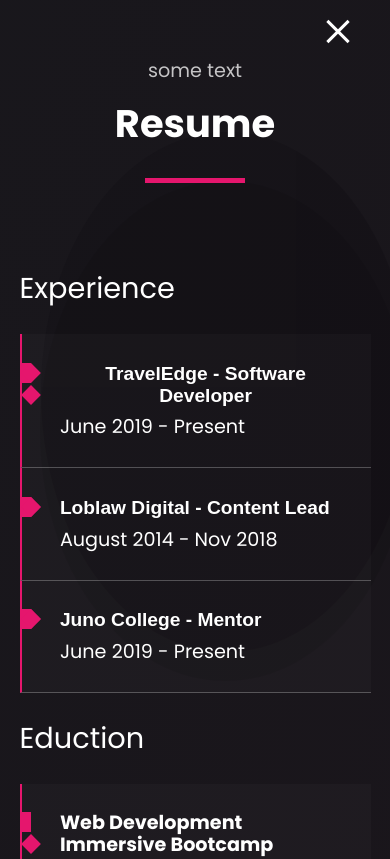
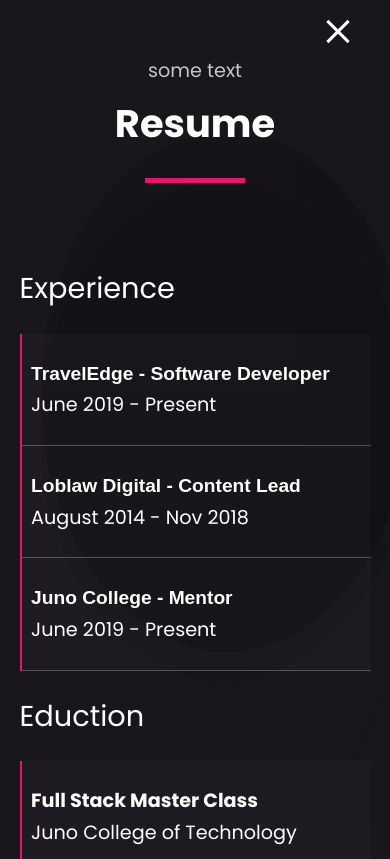
Before and after one commit to CianORuanaidh/cianoruanaidh_site_2020, a React (Create React App) app: page /resume in a window 390 px wide. Shown: the top 859 px of the page. Built offline with nearby package versions, Linux system fonts and the light colour scheme.

Commit message:
Clean up and some responsive fixes

```diff
--- a/src/components/AboutMe.js
+++ b/src/components/AboutMe.js
@@ -18,7 +18,7 @@
                 When I'm not coding I love doingthis like this.</p>
         </div>
         <div className="about-me-footer">
-            <p><strong>email: </strong> <a href="google.com">oruanaidh.cian@gmail.com</a> </p>
+            <p><strong>email: </strong> <a href="mailto:oruanaidh.cian@gmail.com">oruanaidh.cian@gmail.com</a></p>
             <HeroSocialLinks></HeroSocialLinks>
         <a href={ressuemPfd} target="_blank" rel="noopener noreferrer" className="download-resume">Resume download</a>
         </div>
--- a/src/components/Contact.js
+++ b/src/components/Contact.js
@@ -19,17 +19,15 @@
             <p>If you like my work, want to share some ideas, or just want to say hi, I'd love to hear from you.</p>
             <ul className="contact-list">
                 <li className="contact-list-element">
-                    <span className="contact-icon"><FontAwesomeIcon icon={faPaperPlane} /></span>
+                    <span className="contact-icon"><FontAwesomeIcon icon={faPaperPlane} title="email link icon"/></span>
                     <div className="contact-list-element-content">
-                        <label>email</label>
-                        <p>oruanaidh.cian@gmail.com</p>
+                        <a href="mailto:oruanaidh.cian@gmail.com" target="_blank" rel="noopener noreferrer">oruanaidh.cian@gmail.com</a>
                     </div>
                 </li>
                 <li className="contact-list-element">
-                    <span className="contact-icon"><FontAwesomeIcon icon={faLinkedinIn} /></span>
+                    <span className="contact-icon"><FontAwesomeIcon icon={faLinkedinIn} title="LinkedIn link icon" /></span>
                     <div className="contact-list-element-content">
-                        <label>linkedIn</label>
-                        <p>https://ca.linkedin.com/in/cian-o-ruanaidh-151b3455</p>
+                        <a href="mailto:oruanaidh.cian@gmail.com" target="_blank" rel="noopener noreferrer">linkedIn</a>
                     </div>
                 </li>
             </ul>
--- a/src/components/MyResume.js
+++ b/src/components/MyResume.js
@@ -76,18 +76,22 @@
                 bullets : [
                     'Drove quality and accuracy for all product content across nine Loblaws Click & Collect websites',
                     'Established product content model based off of upstream and downstream dependencies',
-                    // 'Designed and implemented all initial processes for product enrichment as well as best practices and guidelines for product content & photography',
-                    // 'Developed, published and maintained in-house analytic dashboards and reports for Online Store Catalogue data',
-                    // 'Partnered with automation and development teams to develop tools to update and QA Click & Collect website automatically'
                 ]
             }
         ],
-        // keyAchievements: "Part of core team that built Click & Collect business from pre-launch through to status as Canada’s #1 online grocery retailer with over 250 pickup locations nationwide."
     }
 ]
 
 
 let education = [
+    {
+        class: 'Full Stack Master Class',
+        college: 'Juno College of Technology',
+    },
+    {
+        class: 'Custom Theme Development (Wordpress & Shopify)',
+        college: 'Juno College of Technology',
+    },
     {
         class: 'Web Development Immersive Bootcamp',
         college: 'Juno College of Technology',
@@ -118,13 +122,13 @@
                 <SectionHeader text="resume" subext="some text"></SectionHeader>
 
                 <h3>Experience</h3>
-                {experience.map((item) => (<ResumeExperienceTile item={item}></ResumeExperienceTile>))}
+                {experience.map((item, i) => (<ResumeExperienceTile item={item} key={`key-experience-${i}`}></ResumeExperienceTile>))}
                 <h3>Eduction</h3>
-                {education.map(item => <ResumeEducationTile item={item}></ResumeEducationTile>)}
+                {education.map((item, i) => <ResumeEducationTile item={item} key={`key-education-${i}`}></ResumeEducationTile>)}
 
                 <SectionHeader text="stack" subext="some technologies I'm fimilair with"></SectionHeader>
                 <div className="skill-list">
-                    {skillArray.map(icon => <div className="skill-icon"><label className="icon-label" htmlFor={icon.icon}>{icon.label}</label><FontAwesomeIcon id={icon.icon} icon={icon.icon} title={icon.label}/></div>)}
+                    {skillArray.map(icon => <div key={`key-${icon.label}`} className="skill-icon"><label className="icon-label" htmlFor={icon.icon}>{icon.label}</label><FontAwesomeIcon id={icon.icon} icon={icon.icon} title={icon.label}/></div>)}
                 </div>
 
             </section>
--- a/src/components/Portfilio.js
+++ b/src/components/Portfilio.js
@@ -16,22 +16,22 @@
         name: 'A Single Word',
         description: 'Created using React.js. The idea for this app came after discovering a great API holding a huge database of poems from classic authors. I really liked the idea of being able to collaborate and create something new at the click of a button.',
         imgUrl: singleWordImg,
-        liveLink: "",
-        gitLink: "",
+        liveLink: "https://cianoruanaidh.github.io/a-single-word-v2/",
+        gitLink: "https://github.com/CianORuanaidh/a-single-word-v2",
     },
     {
         name: 'Toronto Bike Share Races',
         description: "Created using React.js, Firebase and the citybike API. This app lets you create race routes using Toronto's bike share stations, and auto generate a race route too.",
         imgUrl: bikeShareImg,
-        liveLink: "",
-        gitLink: "",
+        liveLink: "https://cianoruanaidh.github.io/bike-share-app/",
+        gitLink: "https://github.com/CianORuanaidh/bike-share-app",
     },
     {
         name: 'Click Bait',
         description: 'This idea came out of a bad pun. A fun little game built utilizing jQuery and JS.',
         imgUrl: clickBaitImg,
-        liveLink: "",
-        gitLink: "",
+        liveLink: "https://cianoruanaidh.github.io/cian-oruanaidh-project3/",
+        gitLink: "https://github.com/CianORuanaidh/cian-oruanaidh-project3",
     },
 ]
 
@@ -51,15 +51,15 @@
                 <SectionHeader text="portfolio" subext="some text"></SectionHeader>
                 <h3 className="portfilio-sub-head">below are some project from my JunoCollege days</h3>
                 <div className="portfilio-list">
-                    {portfolio.map(item => {
+                    {portfolio.map((item, i) => {
                         return (
-                            <div className="portflio-item">
+                            <div key={i} className="portflio-item">
                                 <div className="img-holder">
                                     <img src={item.imgUrl} alt={item.name}></img>
                                 </div>
                                 <div className="portflio-item-content">
                                     <h4 className="portflio-item-title">{item.name}</h4>
-                                    <a href="#" className="portfolio-git">github <FontAwesomeIcon icon={faGithub} /></a><a href="#" className="portfolio-live">live <FontAwesomeIcon icon={faBolt} /></a>
+                                    <a href={item.gitLink} className="portfolio-git" target="_blank" rel="noopener noreferrer">github <FontAwesomeIcon icon={faGithub} /></a><a href={item.liveLink} className="portfolio-live" target="_blank" rel="noopener noreferrer">live <FontAwesomeIcon icon={faBolt} /></a>
                                     <p className="portflio-item-desc">{item.description}</p>
                                 </div>
                             </div>
--- a/src/components/_elements/ResumeEducationTile.js
+++ b/src/components/_elements/ResumeEducationTile.js
@@ -3,7 +3,7 @@
 import '../../styles/ResumeExperienceTile.css';
 
 const ResumeEducationTile = (props) => (
-    <div className="experience-tile">
+    <div className="experience-tile education">
         <h4 className="title">{props.item.class}</h4>
         <p>{props.item.college}</p>
     </div>
--- a/src/components/_elements/ResumeExperienceTile.js
+++ b/src/components/_elements/ResumeExperienceTile.js
@@ -52,12 +52,12 @@
                 <h4 className="title"><button className="title">{this.props.item.company} - {this.props.item.title}</button>{ this.state.isToggleOn ? <span className='toggle-on-icon'><FontAwesomeIcon icon={faDotCircle} /></span> : ''}</h4>
                 <p>{this.props.item.dates}</p>
 
-                {this.props.item.project.map(proj => {
+                {this.props.item.project.map((proj, i) => {
                     return (
-                        <div className="project">
+                        <div key={`proj-key-${i}`} className="project">
                             <h5>{proj.projectName}</h5>
                             <ul>
-                                {proj.bullets.map(item => <li>{item}</li>)}
+                                {proj.bullets.map((item, j) => <li key={`bullet-${i}-${j}`}>{item}</li>)}
                             </ul>
                         </div>
                     )
--- a/src/styles/AboutMe.css
+++ b/src/styles/AboutMe.css
@@ -18,7 +18,7 @@
     border: 0;
     color: white;
     padding: 15px 25px;
-    border-radius: 25px;
+    border-radius: 10px;
     text-transform: capitalize;
     margin-right: 50%;
     margin-top: 1rem;
@@ -34,8 +34,8 @@
 .download-resume:focus,
 .download-resume:hover {
     padding: 15px 30px;
+    border-radius: 25px;
     opacity: 1;
-    border-radius: 10px;
     text-decoration: underline;
 
     -webkit-transition: all .4s;
--- a/src/styles/Contact.css
+++ b/src/styles/Contact.css
@@ -1,7 +1,3 @@
-/* .content {
-    margin-top: 5rem;
-} */
-
 .contact {
     padding-bottom: 80px;
 }
@@ -22,6 +18,11 @@
     justify-content: center;
 }
 
+.contact-list-element-content a {
+    padding-left: 0;
+    text-decoration: underline;
+}
+
 .contact-list-element-content p {
     margin: 0;
 }
@@ -38,3 +39,13 @@
     margin-right: 1rem;
     color: #e5166D;
 }
+
+@media only screen and (max-width: 400px) {
+    .contact-list-element {
+        flex-direction: column;
+    }
+
+    .contact-icon {
+        border: none;
+    }
+}
--- a/src/styles/ResumeExperienceTile.css
+++ b/src/styles/ResumeExperienceTile.css
@@ -5,6 +5,10 @@
     padding: 1rem 1rem 1rem 2rem;
     position: relative;
     cursor: pointer;
+}
+
+.experience-tile:hover  {
+    background-color: rgba(225, 225, 225, 0.05);
 }
 
 .experience-tile h4 ,
@@ -107,6 +111,7 @@
     position: relative;
     margin-top: 5px;
     opacity: 0.7;
+    text-transform: none;
 }
 .project li::before {
     content: '';
@@ -119,3 +124,37 @@
     top: 7px;
     opacity: 1;
 }
+
+.experience-tile.education:hover {
+    cursor: auto;
+}
+
+button.title {
+    text-align: left;
+}
+
+
+@media only screen and (max-width: 670px) {
+    .experience-tile.education .title::before {
+        display: none;
+    }
+
+    .experience-tile.education .title::after {
+        display: none;
+    }
+}
+
+@media only screen and (max-width: 400px) {
+    .experience-tile {
+        padding: 1rem 0.5rem;
+    }
+
+    .experience-tile .title::before {
+        display: none;
+    }
+
+    .experience-tile .title::after {
+        display: none;
+    }
+
+}
```
Also changed, not shown: src/components/MiscellaneousFun.js (+15 -15 lines), src/styles/MyResume.css (line endings or trailing spaces).
